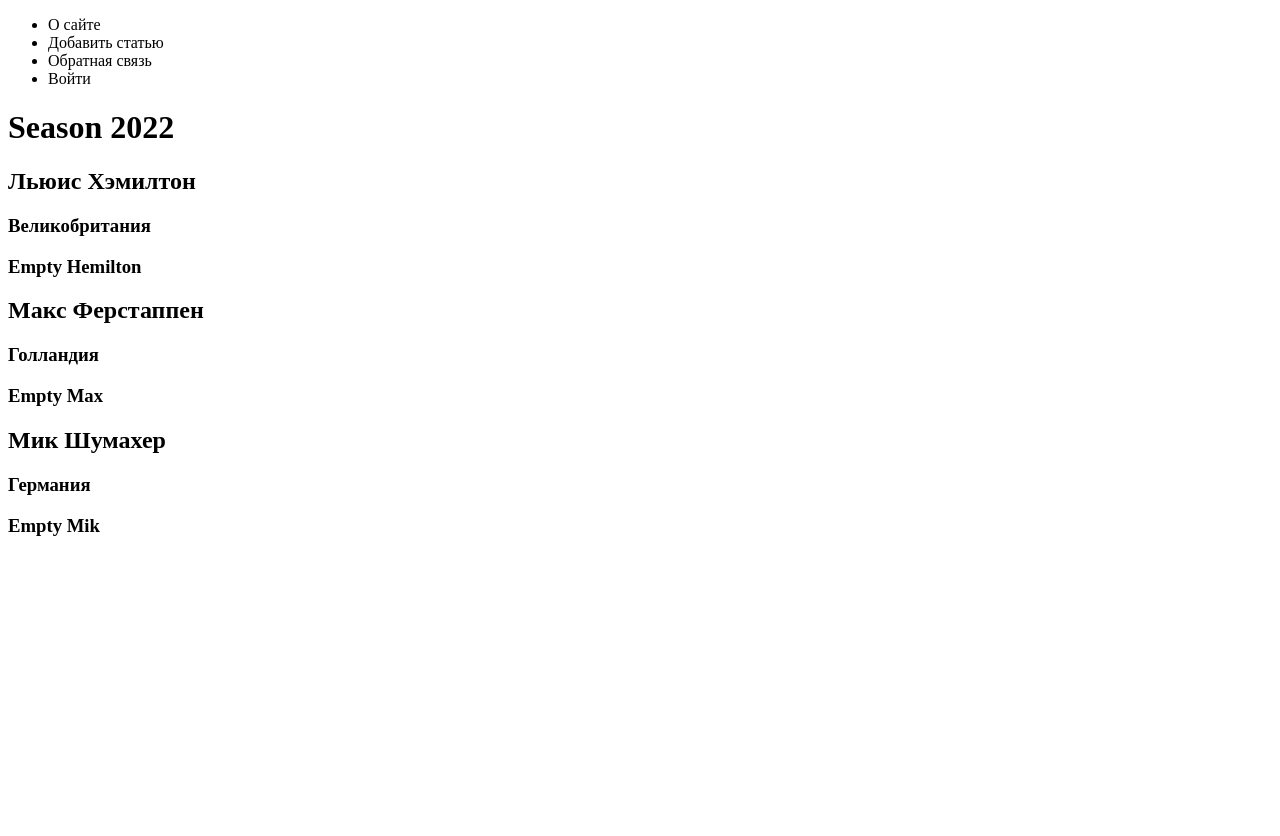
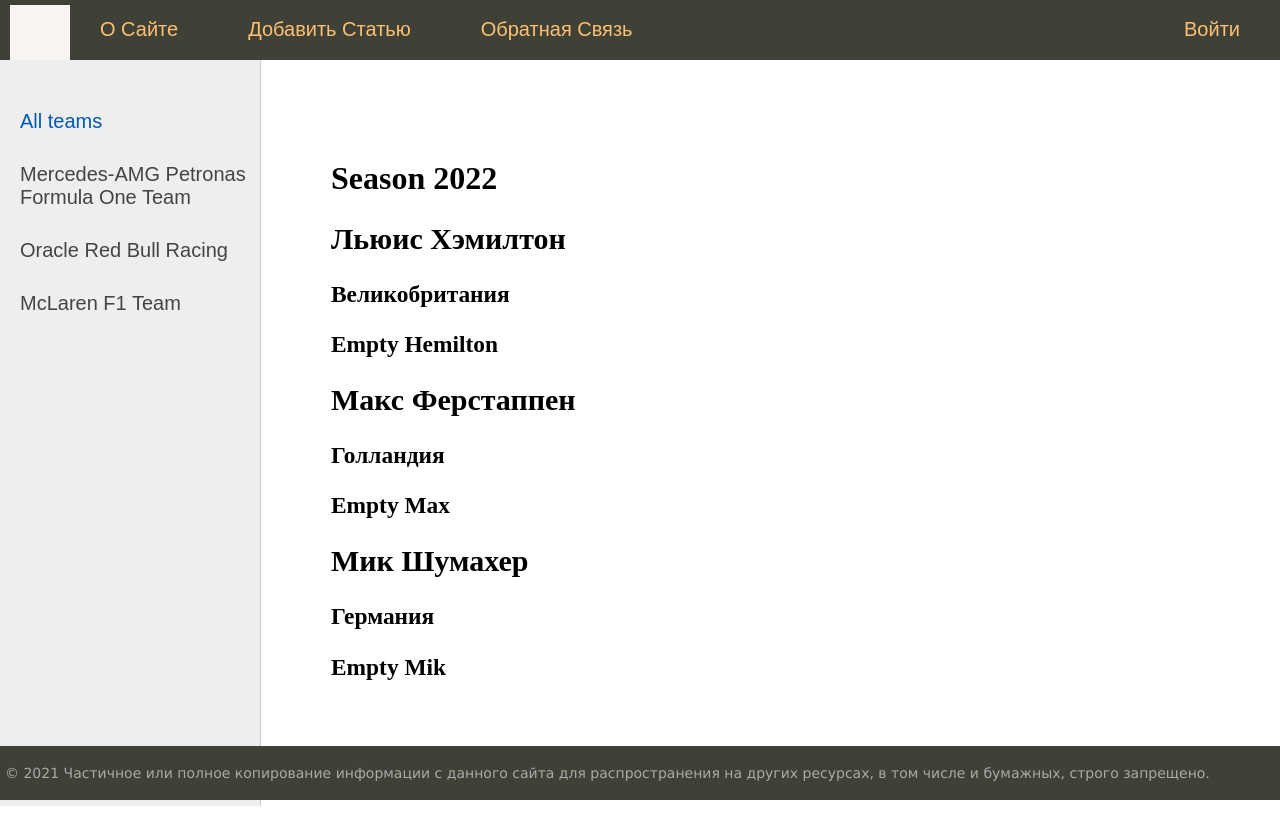
Before and after one commit to SeriyyKust/FormulaOneSite, a Django app: page /season/ in a window 1280 px wide. Before the commit the page ends 536 px from the top, so only its background shows below. Run offline with Django 4.2, Linux system fonts and the light colour scheme; data comes from the database, SQL or seed files in the repository.

Commit message:
Addition static files(CSS, Images)

```diff
--- a/formulaone/settings.py
+++ b/formulaone/settings.py
@@ -117,6 +117,8 @@ USE_TZ = True
 # https://docs.djangoproject.com/en/4.0/howto/static-files/
 
 STATIC_URL = 'static/'
+STATIC_ROOT = os.path.join(BASE_DIR, 'static')
+STATICFILES_DIRS = []
 
 # Default primary key field type
 # https://docs.djangoproject.com/en/4.0/ref/settings/#default-auto-field
--- /dev/null
+++ b/season/static/season/css/styles.css
@@ -0,0 +1,392 @@
+html, body {
+	font-family: 'Arial';
+	margin: 0;
+	padding: 0;
+	height: 100%;
+	width: 100%;
+	color: #444;
+}
+
+a {
+	color: #0059b2;
+	text-decoration: none;
+}
+a:hover {
+	color: #CC0000;
+	text-decoration: underline;
+}
+
+img {max-width: 600px; height: auto;}
+
+img.img-article-left {
+	max-width: 300px;
+	height: auto;
+	float: left;
+	padding: 0 10px 10px 0;
+}
+
+img.img-article-left.thumb {
+	max-width: 150px;
+	height: auto;
+}
+
+p.link-read-post {
+	text-align: right;
+}
+p.link-read-post a {
+	padding: 10px;
+	min-width: 100px;
+	background: #333671;
+	color: #fff;
+	text-decoration: none;
+}
+
+div.article-panel {
+    background: #eee;
+    padding: 5px 10px 5px 10px;
+    box-sizing: border-box;
+    overflow: hidden;
+    color: #555;
+}
+div.article-panel p.first {
+    margin: 0;
+    float: left;
+}
+div.article-panel p.last {
+    margin: 0;
+    float: right;
+}
+
+ul.list-articles {
+	list-style: none;
+	margin: 0;
+	padding: 0;
+}
+ul.list-articles li {
+	border-bottom: 1px solid #ccc;
+}
+
+.table-page {
+	width: 100%;
+	height: 100%;
+	vertical-align: top;
+}
+.table-page tr {height: 100%;}
+
+.clear {clear: both;}
+
+.header {
+	background: #3F4137;
+	height: 60px;
+}
+
+.logo {
+	background: url('../images/logo.png') no-repeat 10px 5px;
+	width: 70px;
+	height: 60px;
+}
+
+ul.mainmenu {
+	list-style: none;
+	margin: 0;
+	padding: 0;
+	height: 60px;
+	color: #fdc073;
+	font-size: 20px;
+	overflow: hidden;
+}
+ul.mainmenu li {
+	float: left;
+	margin: 18px 40px 0 30px;
+}
+ul.mainmenu li.logo {margin: 0;}
+ul.mainmenu li.last {float: right;}
+
+ul.mainmenu li a {
+	color: #fdc073;
+	text-decoration: none;
+}
+ul.mainmenu li a:hover {
+	color: #FDA83D;
+}
+
+.panelitems {
+	text-align: center;
+}
+
+ul.langitem {
+	list-style: none;
+	display: inline-block;
+	margin: 30px;
+	padding: 0;
+	max-width: 300px
+}
+ul.langitem li {
+	margin: 10px 0 0 0;
+	width: 100%;
+}
+ul.langitem li.image {
+	margin: 0;
+	text-align: center;
+	width: 100%;
+	height: 250px;
+	overflow: hidden;
+}
+ul.langitem li.descr {
+	color: #777;
+	height: 170px;
+	overflow: hidden;
+}
+ul.langitem li a {
+	color: #fdc073;
+	text-decoration: none;
+	font-size: 20px;
+}
+ul.langitem li a:hover {
+	color: #FDA83D;
+}
+div.button {
+	background: #3F4137;
+	max-width: 200px;
+	margin: 0 auto;
+	padding: 5px 20px 5px 20px;
+	border-radius: 10px;
+	font-size: 20px;
+}
+
+.table-content {
+	width: 100%;
+	min-height: 100%;
+	height: 100%;
+}
+
+.left-chapters {
+	margin: 0;
+	background: #eee;
+	border-right: 1px solid #ccc;
+	min-height: 100%;
+}
+.left-chapters ul {
+	width: 230px;
+	min-height: 100%;
+	margin: 0;
+	padding: 20px 10px 10px 20px;
+	list-style: none;
+	font-size: 20px;
+}
+.left-chapters ul li {
+	margin: 30px 0 0 0;
+	color: #999;
+}
+.left-chapters ul li.selected {color: #0059b2; }
+.left-chapters ul li a {
+	color: #444;
+	text-decoration: none;
+}
+.left-chapters ul li a:hover { color: #CC0000; }
+.left-chapters ul li.share {margin: 60px 0 0 0;}
+.left-chapters ul li.share p {margin: 30px 0 30px 0;}
+.left-chapters ul li.share a {
+	display: inline-block;
+	width: 40px;
+	height: 40px;
+	margin: 0 20px 0 0;
+}
+.left-chapters ul li.share a.share-yt {
+	width: 100%;
+	height: 30px;
+	background: url('../images/share_yt.png') no-repeat 0 0
+}
+.left-chapters ul li.share a.share-yt:hover {
+	width: 100%;
+	height: 30px;
+	background: url('../images/share_yt.png') no-repeat 0 -30px
+}
+
+.content {
+	padding: 40px 20px 20px 40px;
+	width: 100%;
+	box-sizing: border-box;
+}
+
+ul.breadcrumbs {
+	margin: 0;
+	padding: 0;
+	list-style: none;
+	font-size: 20px;
+	font-family: Sans-serif, Arial, Tahoma;
+}
+ul.breadcrumbs li {
+	display: inline-block;
+}
+ul.breadcrumbs li a {
+	color: #0059b2;
+	text-decoration: none;
+}
+ul.breadcrumbs li a:hover { color: #CC0000; }
+ul.breadcrumbs li:after{
+	padding: 0 10px 0 10px;
+	content: "\2192";
+}
+ul.breadcrumbs li.last:after {content: "";}
+
+ul.control {
+	margin: 0;
+	padding: 60px 0 0 0;
+	list-style: none;
+	font-family: Sans-serif, Arial, Tahoma;
+	font-size: 18px;
+	width: 100%;
+}
+ul.control li {	float: left; padding: 0 0 0 10px;}
+ul.control li.first:before {content: "\2190"; padding: 0 10px 0 0;}
+ul.control li.last {float: right; padding: 0 40px 0 0;}
+ul.control li.last:after {content: "\2192"; padding: 0 0 0 10px;}
+ul.control li a { color: #0059b2; text-decoration: none; }
+ul.control li a:hover { color: #CC0000; }
+
+ul.content-table {
+	margin: 0;
+	padding: 60px 0 0 30px;
+	list-style: none;
+	font-family: Sans-serif, Arial, Tahoma;
+	font-size: 28px;
+}
+ul.content-table li {
+	margin: 0 0 40px 0;
+}
+ul.content-table li a {
+	color: #BB5715;
+	text-decoration: none;
+}
+ul.content-table li a:hover {color: #F0711C;}
+
+.content-text {
+	margin: 60px 0 0 30px;
+	color: #000;
+	font-size: 20px;
+	font-family: Yandex Sans Display Light;
+}
+.content-text h1 {font-size: 32px;}
+
+ul.lang-list {
+	list-style: none;
+	margin: 0;
+	padding: 14px 0 0 0;
+	background: #3F4137;
+	width: 100%;
+	height: 50px;
+	border-top: 1px solid #959A82;
+	box-sizing: border-box;
+	font-size: 18px;
+	font-family: Sans-serif, Arial, Tahoma;
+}
+ul.lang-list li {
+	display: inline-block;
+	margin-left: 40px;
+}
+ul.lang-list li.selected {color: #fdc073; border-bottom: 1px solid #fdc073;}
+ul.lang-list li a {
+	color: #eee;
+	text-decoration: none;
+}
+ul.lang-list li a:hover {color: #fdc073;}
+
+.topic-subject .topic-line {
+	border-bottom: 1px solid #CC0000;
+	margin-top: -16px;
+}
+
+.topic-subject .topic-text {
+	display: inline-block;
+	font-size: 28px;
+	color: #777;
+	padding: 0 10px 0 10px;
+	margin-left: 30px;
+	background: #fff;
+	font-family: Sans-serif, Arial, Tahoma;
+}
+
+.list-topic {
+	margin: 40px 0 60px 0;
+	font-family: Sans-serif, Arial, Tahoma;
+}
+.list-topic p {
+	margin: 0;
+	font-size: 28px;
+}
+.list-topic ol {
+	columns: 2;
+	-webkit-columns: 2;
+	column-gap: 40px;
+}
+.list-topic ol li {
+	display: list-item;
+	margin: 10px 10px 0 0px;
+	padding: 0 0 0 10px;
+}
+.list-topic ol li a {
+	color: #0059b2;
+	text-decoration: none;
+}
+.list-topic ol li a:hover {color: #CC0000;}
+
+.highlight {
+	max-width: 350px;
+	padding: 0 10px 0 10px;
+	margin: 0;
+	overflow: auto;
+	overflow-y: hidden;
+	background: #f0f0f0;
+}
+.highlight p { margin: 0; }
+.highlight .block {
+	width: 100%;
+	margin: 0;
+}
+.highlight .block p { margin: 0; }
+
+.quote {
+	background: url('../images/blockquote.png') no-repeat 0 10px;
+	padding: 5px 5px 5px 70px;
+	font-family: Sans-serif, Arial, Tahoma;
+	font-style: italic;
+}
+
+#footer {
+	box-sizing: border-box;
+
+	background: #3F4137;
+	padding: 5px;
+	color: #aaa;
+	font-size: 14px;
+	font-family: Verdana, Geneva, Arial, Helvetica;
+	text-align: left;
+	overflow: hidden;
+}
+#footer a {
+	text-decoration: underline;
+	color: #aaa;
+}
+
+.form-input {
+    width: 300px;
+    font-size: 16px;
+}
+
+.form-label {
+    display: inline-block;
+    min-width: 150px;
+    vertical-align: top;
+}
+
+.form-error ul {
+    list-style: none;
+    padding: 0;
+    color: #CC0000;
+}
+
+.form-button {
+    min-width: 200px;
+    font-size: 16px;
+}
--- a/season/templates/season/base.html
+++ b/season/templates/season/base.html
@@ -1,18 +1,65 @@
+{% load static %}
 <!DOCTYPE html>
-<html lang="en">
+<html>
 <head>
-    <meta charset="UTF-8">
-    <title>{{title}}</title>
+	<title>{{title}}</title>
+	<link type="text/css" href="{% static 'season/css/styles.css' %}" rel="stylesheet" />
+	<meta http-equiv="Content-Type" content="text/html; charset=utf-8">
+	<link rel="shortcut icon" href="{% static 'season/images/mainico.ico' %}" type="image/x-icon"/>
+	<meta name="viewport" content="width=device-width, initial-scale=1.0">
 </head>
 <body>
+<table class="table-page" border=0 cellpadding="0" cellspacing="0">
+<tr><td valign=top>
 {% block mainmenu %}
-<ul>
-    {% for el in menu %}
-    <li>{{el}}</li>
-    {% endfor %}
-</ul>
-{% endblock %}
+		<div class="header">
+			<ul id="mainmenu" class="mainmenu">
+			<li class="logo"><a href="#"><div class="logo"></div></a></li>
+{% for el in menu %}
+	{% if not forloop.last %}
+			<li><a href="#">{{el.title}}</a></li>
+	{% else %}
+			<li class="last"><a href="#">{{el.title}}</a></li>
+	{% endif %}
+{% endfor %}
+			</ul>
+			<div class="clear"></div>
+		</div>
+{% endblock mainmenu %}
+
+
+<table class="table-content" border=0 cellpadding="0" cellspacing="0">
+<tr>
+<!-- Sidebar слева -->
+	<td valign="top" class="left-chapters">
+	<ul id="leftchapters">
+		<li class="selected">All teams</li>
+		<li><a href="#">Mercedes-AMG Petronas Formula One Team</a></li>
+		<li><a href="#">Oracle Red Bull Racing</a></li>
+		<li><a href="#">McLaren F1 Team</a></li>
+	</ul>
+</td>
+<!-- Конец Sidebar'а -->
+<td valign="top" class="content">
+	<!-- Хлебные крошки -->
+	{% block breadcrumbs %}
+	{% endblock %}
+
+<!-- Блок контента -->
+	<div class="content-text">
 {% block content %}
 {% endblock %}
+	</div>
+<!-- Конец блока контента -->
+
+</td></tr></table>
+</td></tr>
+<!-- Footer -->
+<tr><td valign=top>
+	<div id="footer">
+		<p>&copy; 2021 Частичное или полное копирование информации с данного сайта для распространения на других ресурсах, в том числе и бумажных, строго запрещено.</p>
+	</div>
+</td></tr></table>
+<!-- Конец footer'а и страницы -->
 </body>
 </html>
```
Also changed, not shown: season/static/season/images/_oldlogo.png (added), season/static/season/images/blockquote.png (added), season/static/season/images/btn_yt.png (added), season/static/season/images/logo.png (added), season/static/season/images/main_old.ico (added), season/static/season/images/mainico.ico (added), season/static/season/images/share_yt.png (added), season/static/season/images/smallmenu.png (added).
